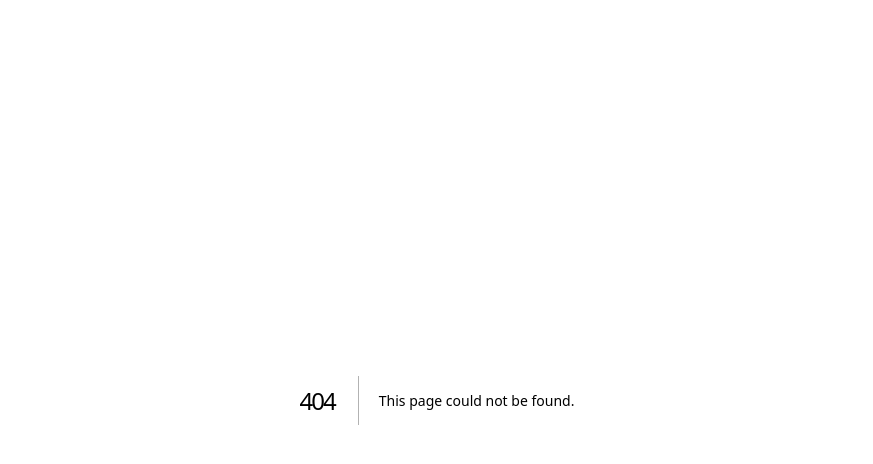
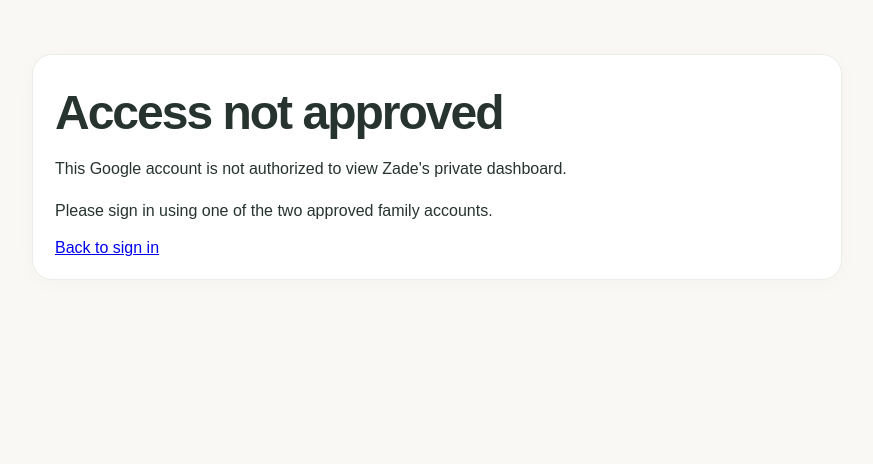
Before and after one commit to goquali/Zade, a Next.js app: page /unauthorized in a window 1280 px wide. Before the commit this address had no page. Shown: the top 464 px of the page, without its empty margins (203-1076 px from the left). Built offline with nearby package versions, Linux system fonts and the light colour scheme.

Commit message:
Add Neon Auth family access: app/unauthorized/page.tsx

```diff
--- /dev/null
+++ b/app/unauthorized/page.tsx
@@ -0,0 +1,8 @@
+export default function Unauthorized() {
+  return <main className="shell"><section className="panel">
+    <h1>Access not approved</h1>
+    <p>This Google account is not authorized to view Zade's private dashboard.</p>
+    <p>Please sign in using one of the two approved family accounts.</p>
+    <a href="/sign-in">Back to sign in</a>
+  </section></main>;
+}
```
